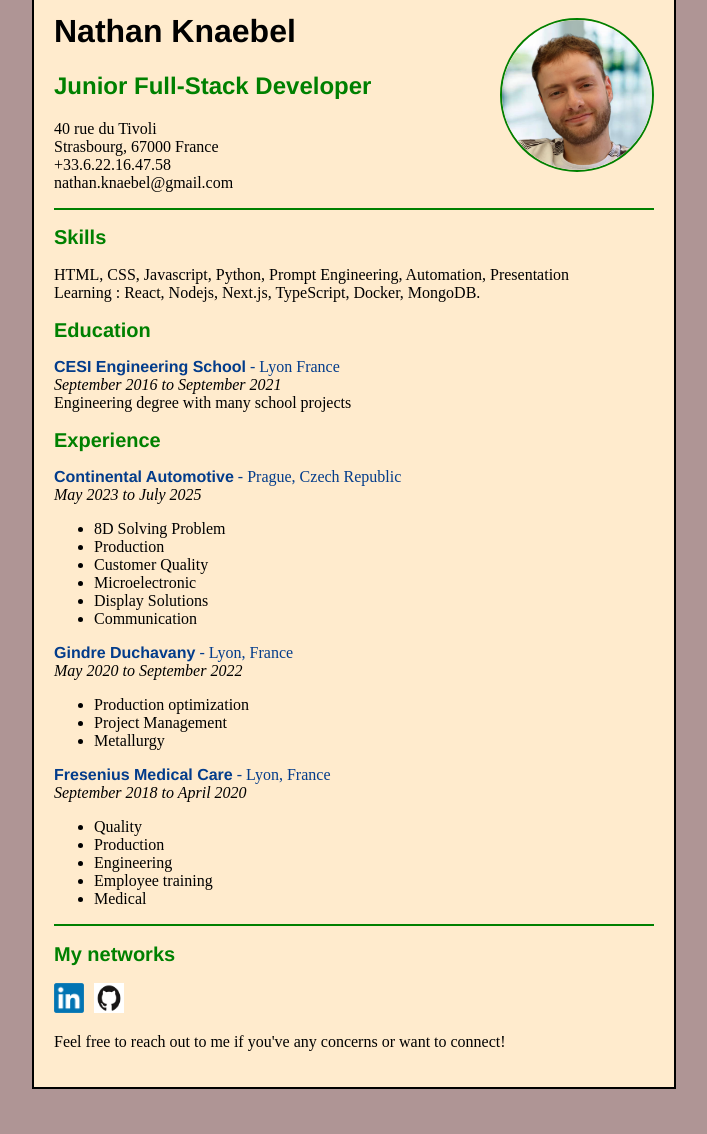
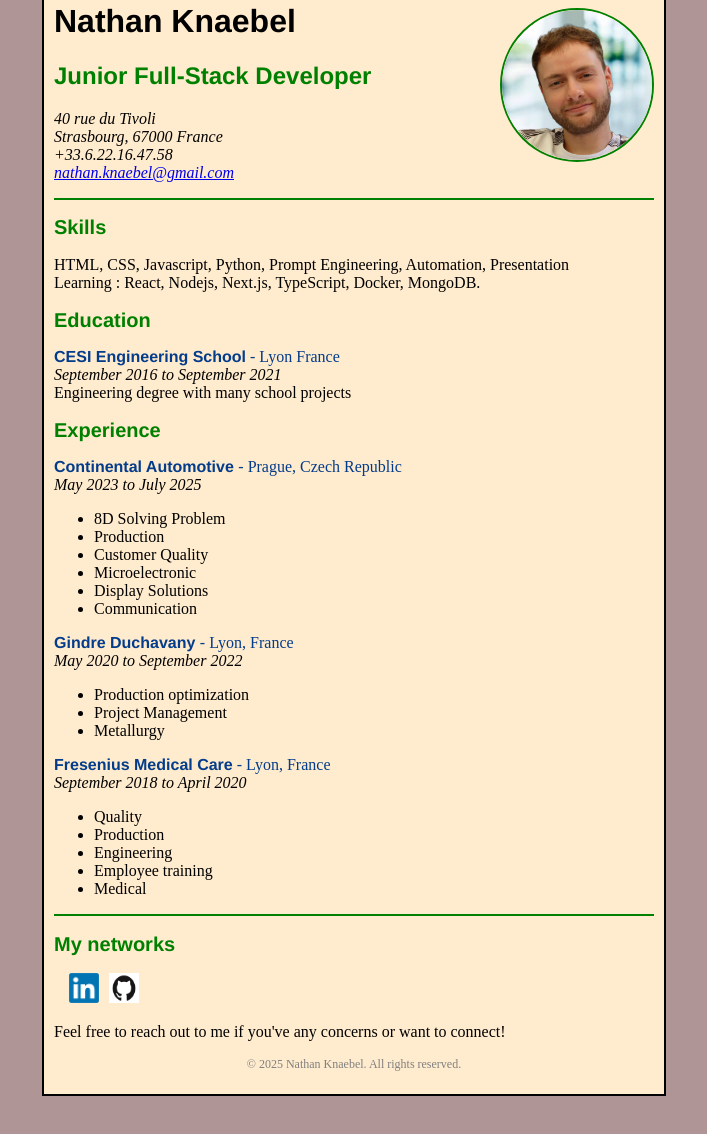
Before and after one commit to kurlyto/My_HTML_Resume, a plain HTML site: page index.html in a window 1280 px wide. Shown: the part 70-1204 px from the top of the page, without its empty margins (286-993 px from the left). Drawn offline with Linux system fonts and the light colour scheme.

Commit message:
modifying structure by using semantic HTML, adding meta tags for better SEO and accessibility

```diff
--- a/index.html
+++ b/index.html
@@ -3,13 +3,21 @@
 
   <head>
     <meta charset="utf-8" />
-    <meta name="viewport" content="width=device-width, initial-scale=1" />
+    <meta name="viewport" content="width=device-width, initial-scale=1">
+    <meta name="author" content="nathan knaebel">
+    <meta name="robots" content="index, follow">
+    <meta name="keywords" content="Nathan Knaebel, CV, Full-Stack Developer, HTML Resume, Web Development">
+    <meta property="og:title" content="Nathan Knaebel - Full Stack Developer">
+    <meta property="og:description" content="Nathan Knaebel CV using only HTML">
+    <meta property="og:type" content="website">
+    <link rel="icon" href="profile-pic.png" type="image/png" />
     <title>My CV using only HTML</title>
   </head>
 
   <body style="background-color:rgb(175, 149, 149)">
-    <div style="max-width: 600px; margin: 40px auto; background-color:blanchedalmond; padding:20px; border:solid 2px black">
-      <div style="position: relative; padding-right: 120px;">
+    <main style="max-width: 600px; margin: 40px auto; background-color:blanchedalmond;padding:10px 10px 10px 10px; border:solid 2px black">
+
+      <header style="position: relative; padding-right: 120px;">
         <h1 style ="font-family:'Franklin Gothic Medium', 'Arial Narrow', Arial, sans-serif">Nathan Knaebel</h1>
         <h2 style="color: green; font-family:'Franklin Gothic Medium', 'Arial Narrow', Arial, sans-serif">Junior Full-Stack Developer</h2>
 
@@ -18,38 +26,44 @@
         alt="Profile Picture"
         width="150"
         height="150" />
-      </div>
 
-      <div>
+        <address>
         <p>
-          40 rue du Tivoli<br />Strasbourg, 67000 France<br />+33.6.22.16.47.58<br />nathan.knaebel@gmail.com
+          40 rue du Tivoli<br />
+          Strasbourg, 67000 France<br />
+          +33.6.22.16.47.58<br />
+          <a href="mailto:nathan.knaebel@gmail.com">nathan.knaebel@gmail.com</a>
         </p>
-      </div>
+        </address>
+      </header>
 
       <hr style="border: none; border-top: 2px solid green; margin: 0px;">
 
-      <div>
-        <h2 style="color: green; font-size: 20px; font-family:'Franklin Gothic Medium', 'Arial Narrow', Arial, sans-serif"">Skills</h2>
+      <section>
+        <h2 style="color: green; font-size: 20px; font-family:'Franklin Gothic Medium', 'Arial Narrow', Arial, sans-serif">Skills</h2>
         <p>
           HTML, CSS, Javascript, Python, Prompt Engineering, Automation, Presentation<br>Learning : React, Nodejs, Next.js, TypeScript, Docker, MongoDB.
         </p>
-      </div>
+      </section>
 
-
-
-      <div>
-        <h2 style="color: green; font-size: 20px; font-family:'Franklin Gothic Medium', 'Arial Narrow', Arial, sans-serif"">Education</h2>
+      <section>
+        <h2 style="color: green; font-size: 20px; font-family:'Franklin Gothic Medium', 'Arial Narrow', Arial, sans-serif">Education</h2>
         <span style="color: rgb(3, 60, 139)">
           <b style="font-family:'Franklin Gothic Medium', 'Arial Narrow', Arial, sans-serif">CESI Engineering School</b> - Lyon France<br />
           <span style="color:black"><em>September 2016 to September 2021</em></span><br>
-          <span style="color:black">Engineering degree with many school projects</span></p>
-      </div>
+          <span style="color:black">Engineering degree with many school projects</span>
+      </section>
 
-      <div>
+      <section>
         <h2 style="color: green;font-size: 20px; font-family:'Franklin Gothic Medium', 'Arial Narrow', Arial, sans-serif">Experience</h2>
         <p style="color: rgb(3, 60, 139)" >
-          <b style="font-family:'Franklin Gothic Medium', 'Arial Narrow', Arial, sans-serif">Continental Automotive</b> - Prague, Czech Republic<br>
-        <span style="color:black"><em>May 2023 to July 2025</em></span><br></p>
+          <b style="font-family:'Franklin Gothic Medium', 'Arial Narrow', Arial, sans-serif">Continental Automotive
+          </b> - Prague, Czech Republic<br>
+        <span style="color:black">
+          <em>May 2023 to July 2025</em>
+        </span>
+        <br>
+        </p>
         <ul>
           <li>8D Solving Problem</li>
           <li>Production</li>
@@ -58,23 +72,27 @@
           <li>Display Solutions</li>
           <li>Communication</li>
         </ul>
-      </div>
 
-      <div>
         <p style="color: rgb(3, 60, 139)">
-          <b style="font-family:'Franklin Gothic Medium', 'Arial Narrow', Arial, sans-serif">Gindre Duchavany</b> - Lyon, France<br>
-        <span style="color:black"><em>May 2020 to September 2022</em></span><br></p></p>
+          <b style="font-family:'Franklin Gothic Medium', 'Arial Narrow', Arial, sans-serif">Gindre Duchavany
+          </b> - Lyon, France<br>
+        <span style="color:black">
+          <em>May 2020 to September 2022</em>
+        </span>
+        <br>
+        </p>
         <ul>
           <li>Production optimization</li>
           <li>Project Management</li>
           <li>Metallurgy</li>
         </ul>
-      </div>
 
-      <div>
         <p style="color: rgb(3, 60, 139)">
           <b style="font-family:'Franklin Gothic Medium', 'Arial Narrow', Arial, sans-serif">Fresenius Medical Care</b> - Lyon, France<br>
-        <span style="color:black"><em>September 2018 to April 2020</em></span><br></p></p>
+        <span style="color:black"><em>September 2018 to April 2020</em>
+        </span>
+        <br>
+        </p>
         <ul>
           <li>Quality</li>
           <li>Production</li>
@@ -82,13 +100,15 @@
           <li>Employee training</li>
           <li>Medical</li>
         </ul>
-      </div>
+      </section>
+
       <hr style="border: none; border-top: 2px solid green; margin: 0px;">
-      <div>
+
+      <section>
         <h2
         style="color: green;font-size: 20px; font-family:'Franklin Gothic Medium', 'Arial Narrow', Arial, sans-serif">My networks</h2>
 
-        <div style="display:flex; gap: 10px;">
+        <div style="display:flex; gap: 10px; padding-left:15px">
           <a href="https://www.linkedin.com/in/nathan-knaebel/"
           target="_blank"
           style="text-decoration:none">
@@ -109,7 +129,13 @@
         <p style="color:black;text-decoration:none">
           Feel free to reach out to me if you've any concerns or want to connect!
         </p>
-      </div>
-    </div>
+      </section>
+
+      <footer>
+        <p style="text-align:center; font-size:12px; color:gray;">
+          &copy; 2025 Nathan Knaebel. All rights reserved.
+        </p>
+      </footer>
+    </main>
   </body>
 </html>
```
